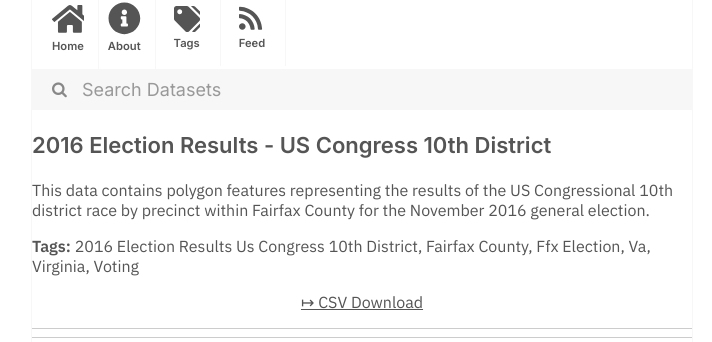
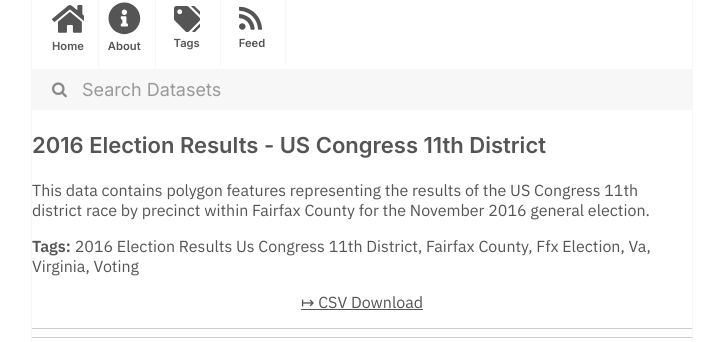
Before and after one commit to dayda-entities/fairfax-county-virginia, a Jekyll site: the page built from _posts/2020-11-12-2016-election-results-us-congr.md, in a window 1280 px wide. Shown: the part 216-558 px from the top of the page, without its empty margins (278-990 px from the left). Built offline with Jekyll 4.4.1, drawn with Linux system fonts in a browser that asks for light colours.

Commit message:
Publish Data

```diff
--- a/_posts/2020-11-12-2016-election-results-us-congr.md
+++ b/_posts/2020-11-12-2016-election-results-us-congr.md
@@ -1,11 +1,11 @@
 ---
-title: 2016 Election Results - US Congress 10th District
-created: '2020-11-12T13:16:55.691268'
-modified: '2020-11-12T13:16:55.691274'
+title: 2016 Election Results - US Congress 11th District
+created: '2020-11-12T13:17:03.258248'
+modified: '2020-11-12T13:17:03.258258'
 state: active
 type: dataset
 tags:
-  - 2016 Election Results Us Congress 10th District
+  - 2016 Election Results Us Congress 11th District
   - Fairfax County
   - Ffx Election
   - Va
@@ -14,9 +14,9 @@ tags:
 groups:
   - Local Government
 csv_url: >-
-  https://data-fairfaxcountygis.opendata.arcgis.com/datasets/c6bb4b1d31d84159ad76a7325e9a6225_5.csv?outSR=%7B%22latestWkid%22%3A2283%2C%22wkid%22%3A102746%7D
+  https://data-fairfaxcountygis.opendata.arcgis.com/datasets/bf2ca8164c0844a79bff969c26c5f705_4.csv?outSR=%7B%22latestWkid%22%3A2283%2C%22wkid%22%3A102746%7D
 json_url: ''
 layout: post
 
 ---
-This data contains polygon features representing the results of the US Congressional 10th district race by precinct within Fairfax County for the November 2016 general election.
+This data contains polygon features representing the results of the US Congress 11th district race by precinct within Fairfax County for the November 2016 general election.
```
